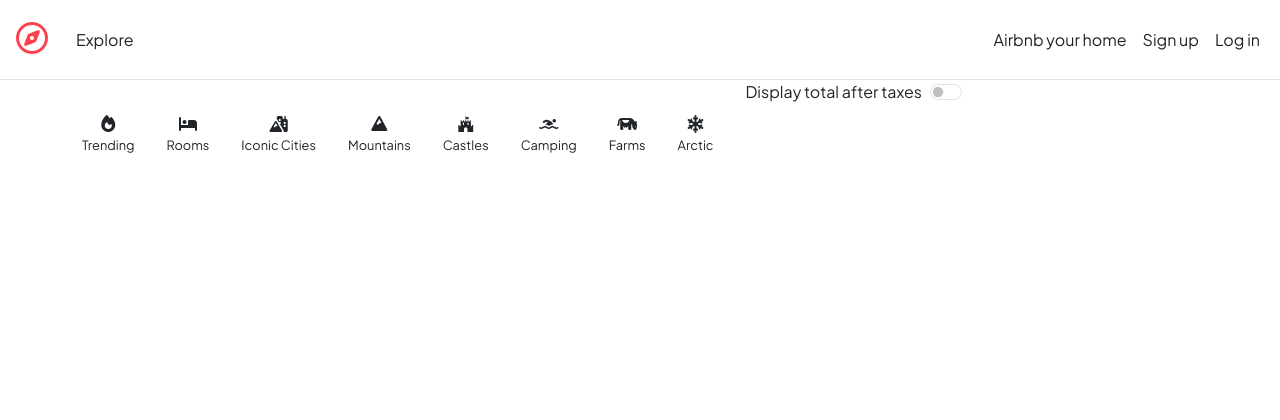
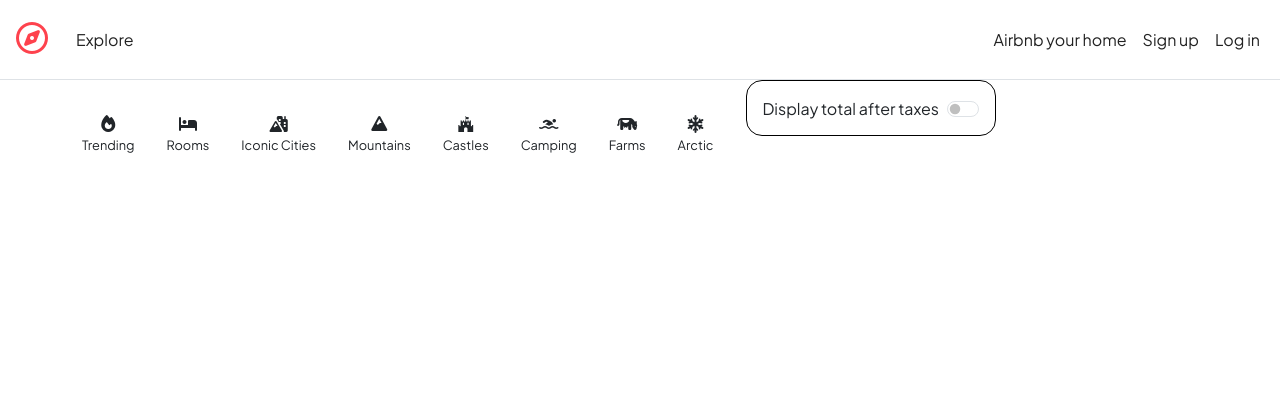
Before and after one commit to Sumit-programmer-787/Wanderlust, a Node server app: page /listings/ in a window 1280 px wide. Shown: the top 420 px of the page. Run offline with Node 20, Linux system fonts and the light colour scheme; data that the repository does not hold is empty; some libraries are stand-ins or nearby versions.

Commit message:
updated views/listings/index.ejs to implement gst toggle switch functionality

```diff
--- a/views/listings/index.ejs
+++ b/views/listings/index.ejs
@@ -23,6 +23,13 @@
 
         .tax-info{
             display: none;
+        }
+
+        .tax-toggle{
+            border: 1px solid black;
+            border-radius: 1rem;
+            height: 3.5rem;
+            padding: 1rem;
         }
     </style>
 
@@ -108,9 +115,13 @@
             taxSwitch.addEventListener("click", () => {
                 let taxInfo = document.getElementsByClassName("tax-info");
                 for(info of taxInfo) {
+                   if(info.style.display != "inline") {
                     info.style.display = "inline";
+                } else {
+                    info.style.display = "none";
+                }
                 }
             });
         </script>
-</body>
-</html>
+<!-- </body>
+</html> -->
```
